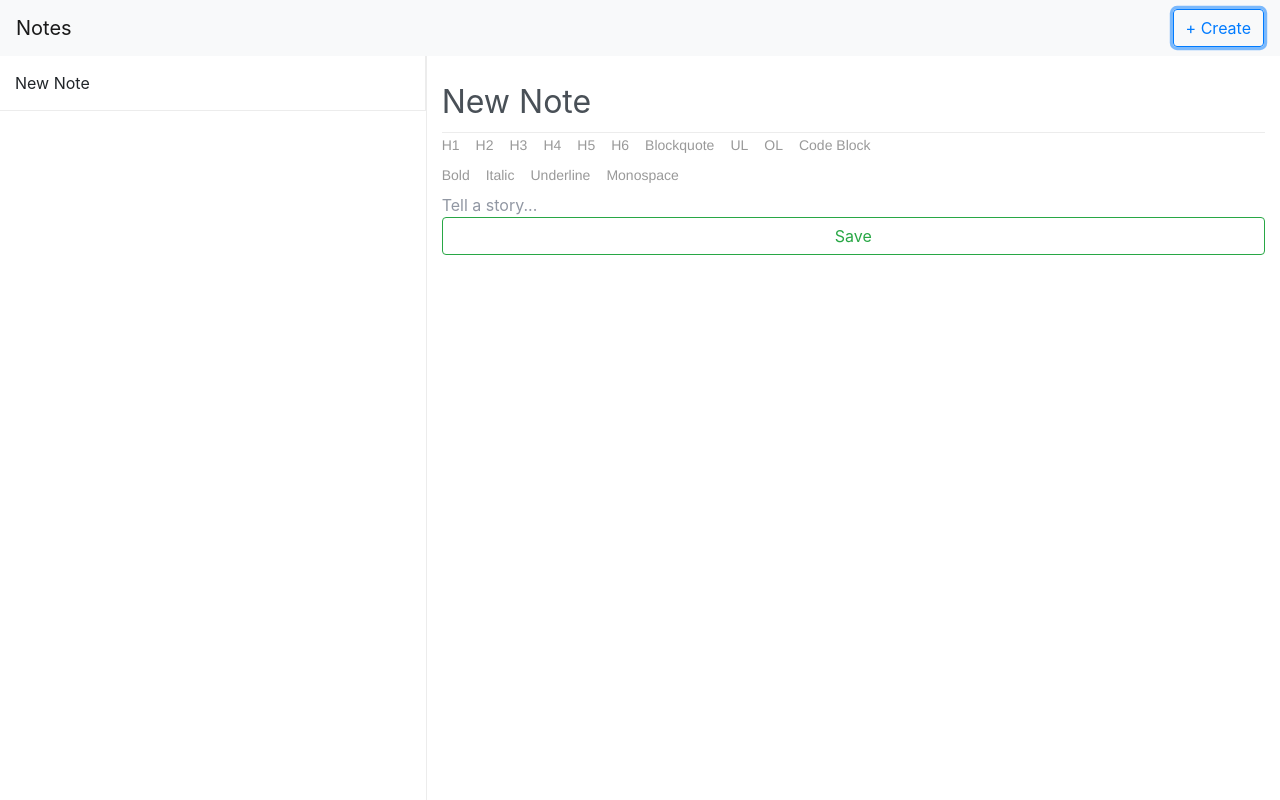
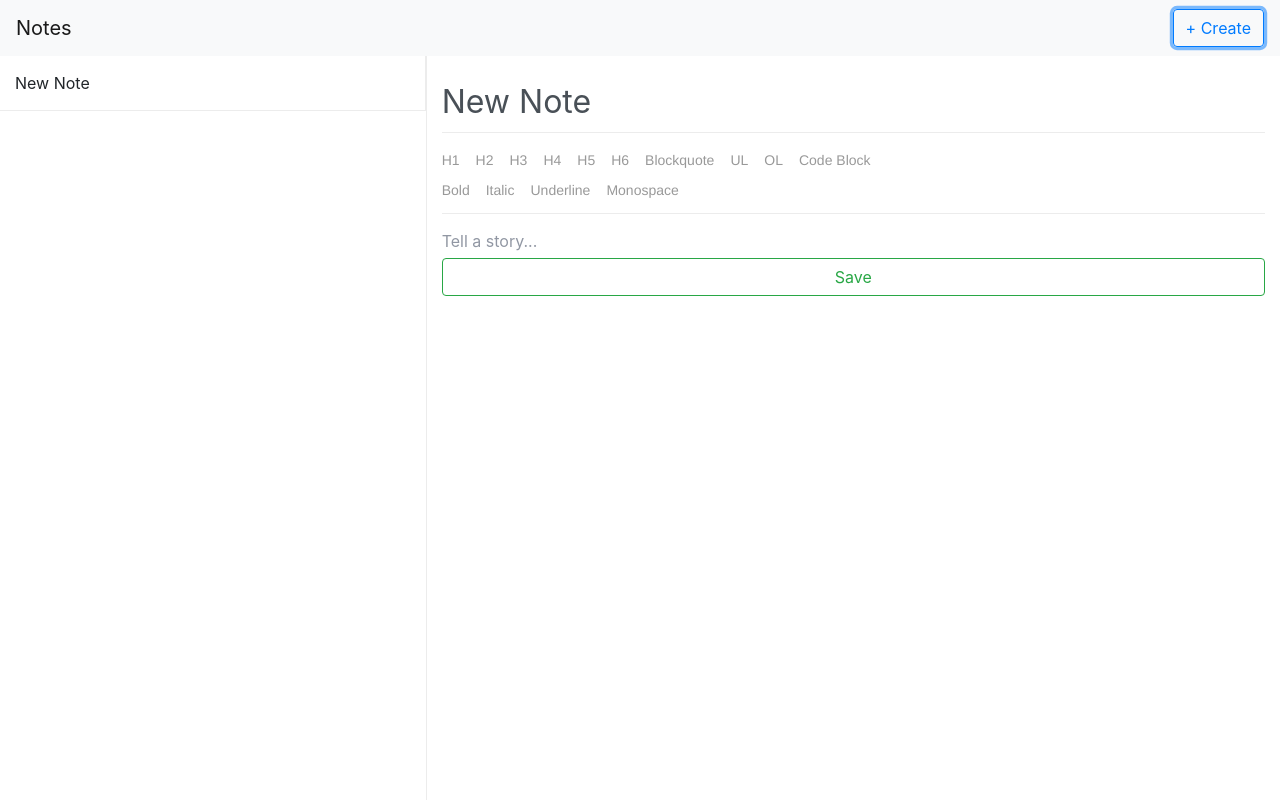
Before and after one commit to conor909/my-notes, a React (Create React App) app: page / in a window 1280 px wide. Both pictures are taken after a click on the button "+ Create". Built offline with nearby package versions, Linux system fonts and the light colour scheme; no server answers.

Commit message:
editor styling

```diff
--- /dev/null
+++ b/src/components/NotesEditor/BlockStyleControls.js
@@ -0,0 +1,38 @@
+import React from 'react'
+import StyleButton from './StyleButton'
+
+const BLOCK_TYPES = [
+  { label: 'H1', style: 'header-one' },
+  { label: 'H2', style: 'header-two' },
+  { label: 'H3', style: 'header-three' },
+  { label: 'H4', style: 'header-four' },
+  { label: 'H5', style: 'header-five' },
+  { label: 'H6', style: 'header-six' },
+  { label: 'Blockquote', style: 'blockquote' },
+  { label: 'UL', style: 'unordered-list-item' },
+  { label: 'OL', style: 'ordered-list-item' },
+  { label: 'Code Block', style: 'code-block' }
+]
+
+export default (props) => {
+  const { editorState } = props
+  const selection = editorState.getSelection()
+  const blockType = editorState
+    .getCurrentContent()
+    .getBlockForKey(selection.getStartKey())
+    .getType()
+
+  return (
+    <div className='RichEditor-controls'>
+      {BLOCK_TYPES.map((type) =>
+        <StyleButton
+          key={type.label}
+          active={type.style === blockType}
+          label={type.label}
+          onToggle={props.onToggle}
+          style={type.style}
+        />
+      )}
+    </div>
+  )
+}
--- a/src/components/NotesEditor/Editor.js
+++ b/src/components/NotesEditor/Editor.js
@@ -1,6 +1,8 @@
 import React, { useState, useEffect } from 'react'
 import { Form, Button } from 'react-bootstrap'
 import { Editor, EditorState, RichUtils } from 'draft-js'
+import BlockStyleControls from './BlockStyleControls'
+import InlineStyleControls from './InlineStyleControls'
 import 'draft-js/dist/Draft.css'
 import './editor.scss'
 
@@ -74,14 +76,17 @@ export default function (props) {
       <Form.Control
         type='text'
         value={noteTitle}
-        className='editor--title-input'
+        className='editor--edit-title'
         onChange={onChangeTitle} />
+      <div className='editor--edit-styles'>
         <BlockStyleControls
           editorState={editorState}
           onToggle={toggleBlockType} />
         <InlineStyleControls
           editorState={editorState}
           onToggle={toggleInlineStyle} />
+      </div>
+      <div className='editor--edit-note'>
         <Editor
           handleKeyCommand={handleKeyCommand}
           editorState={editorState}
@@ -91,6 +96,7 @@ export default function (props) {
           onTab={onTab}
           placeholder='Tell a story...'
           spellCheck />
+      </div>
       {
         note.note !== editorState &&
         <Button
@@ -111,84 +117,3 @@ const styleMap = {
     padding: 2
   }
 }
-
-function StyleButton (props) {
-  function onToggle (e) {
-    e.preventDefault()
-    props.onToggle(props.style)
-  }
-
-  let className = 'RichEditor-styleButton'
-  if (props.active) {
-    className += ' RichEditor-activeButton'
-  }
-
-  return (
-    <span className={className} onMouseDown={onToggle}>
-      {props.label}
-    </span>
-  )
-
-}
-
-var INLINE_STYLES = [
-  { label: 'Bold', style: 'BOLD' },
-  { label: 'Italic', style: 'ITALIC' },
-  { label: 'Underline', style: 'UNDERLINE' },
-  { label: 'Monospace', style: 'CODE' }
-];
-
-const InlineStyleControls = (props) => {
-  var currentStyle = props.editorState.getCurrentInlineStyle()
-  return (
-    <div className='RichEditor-controls'>
-      {
-        INLINE_STYLES.map(type =>
-          <StyleButton
-            key={type.label}
-            active={currentStyle.has(type.style)}
-            label={type.label}
-            onToggle={props.onToggle}
-            style={type.style}
-          />
-        )
-      }
-    </div>
-  )
-}
-
-const BLOCK_TYPES = [
-  { label: 'H1', style: 'header-one' },
-  { label: 'H2', style: 'header-two' },
-  { label: 'H3', style: 'header-three' },
-  { label: 'H4', style: 'header-four' },
-  { label: 'H5', style: 'header-five' },
-  { label: 'H6', style: 'header-six' },
-  { label: 'Blockquote', style: 'blockquote' },
-  { label: 'UL', style: 'unordered-list-item' },
-  { label: 'OL', style: 'ordered-list-item' },
-  { label: 'Code Block', style: 'code-block' },
-]
-
-const BlockStyleControls = (props) => {
-  const { editorState } = props
-  const selection = editorState.getSelection()
-  const blockType = editorState
-    .getCurrentContent()
-    .getBlockForKey(selection.getStartKey())
-    .getType()
-
-  return (
-    <div className='RichEditor-controls'>
-      {BLOCK_TYPES.map((type) =>
-        <StyleButton
-          key={type.label}
-          active={type.style === blockType}
-          label={type.label}
-          onToggle={props.onToggle}
-          style={type.style}
-        />
-      )}
-    </div>
-  )
-}
--- /dev/null
+++ b/src/components/NotesEditor/InlineStyleControls.js
@@ -0,0 +1,29 @@
+
+import React from 'react'
+import StyleButton from './StyleButton'
+
+var INLINE_STYLES = [
+  { label: 'Bold', style: 'BOLD' },
+  { label: 'Italic', style: 'ITALIC' },
+  { label: 'Underline', style: 'UNDERLINE' },
+  { label: 'Monospace', style: 'CODE' }
+]
+
+export default function (props) {
+  var currentStyle = props.editorState.getCurrentInlineStyle()
+  return (
+    <div className='RichEditor-controls'>
+      {
+        INLINE_STYLES.map(type =>
+          <StyleButton
+            key={type.label}
+            active={currentStyle.has(type.style)}
+            label={type.label}
+            onToggle={props.onToggle}
+            style={type.style}
+          />
+        )
+      }
+    </div>
+  )
+}
--- /dev/null
+++ b/src/components/NotesEditor/StyleButton.js
@@ -0,0 +1,20 @@
+import React from 'react'
+
+export default function StyleButton(props) {
+
+  function onToggle (e) {
+    e.preventDefault()
+    props.onToggle(props.style)
+  }
+
+  let className = 'RichEditor-styleButton'
+  if (props.active) {
+    className += ' RichEditor-activeButton'
+  }
+
+  return (
+    <span className={className} onMouseDown={onToggle}>
+      {props.label}
+    </span>
+  )
+}
--- a/src/components/NotesEditor/editor.scss
+++ b/src/components/NotesEditor/editor.scss
@@ -4,13 +4,22 @@
   display: flex;
   flex-direction: column;
 
-  .editor--title-input {
+  .editor--edit-title {
     padding: 0;
     margin: 0;
     border-radius: 0;
     border: none;
     font-size: 2rem;
     border-bottom: 1px solid $border-color;
+  }
+
+  .editor--edit-styles {
+    padding: 15px 0 5px;
+  }
+
+  .editor--edit-note {
+    padding: 15px 0 5px;
+    border-top: 1px solid $border-color;
   }
 
   .RichEditor-root {
```
Lines whose indentation alone changed are shown as unchanged.
